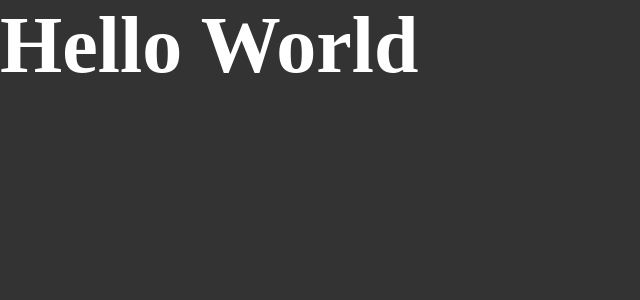
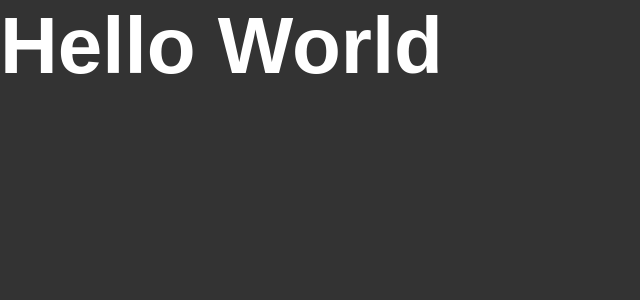
Before and after one commit to ThiagoTassinari/aulas-rocketseat-ignite, a React app: page / in a window 1280 px wide. Shown: the top 300 px of the page, without its empty margins (0-640 px from the left). Built offline with nearby package versions, Linux system fonts and the light colour scheme.

Commit message:
Insert color and bg-color

```diff
--- a/src/styles/global.scss
+++ b/src/styles/global.scss
@@ -5,7 +5,7 @@
 }
 
 body {
-  font: Arial, Helvetica, sans-serif;
+  font-family: Arial, Helvetica, sans-serif;
   background: #333;
   color: #fff;
 
```
